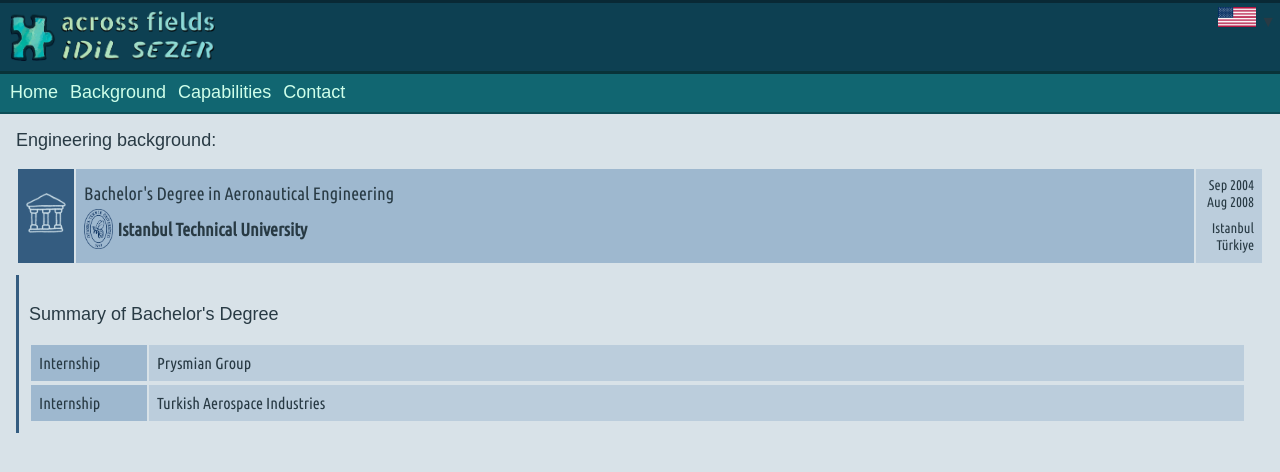
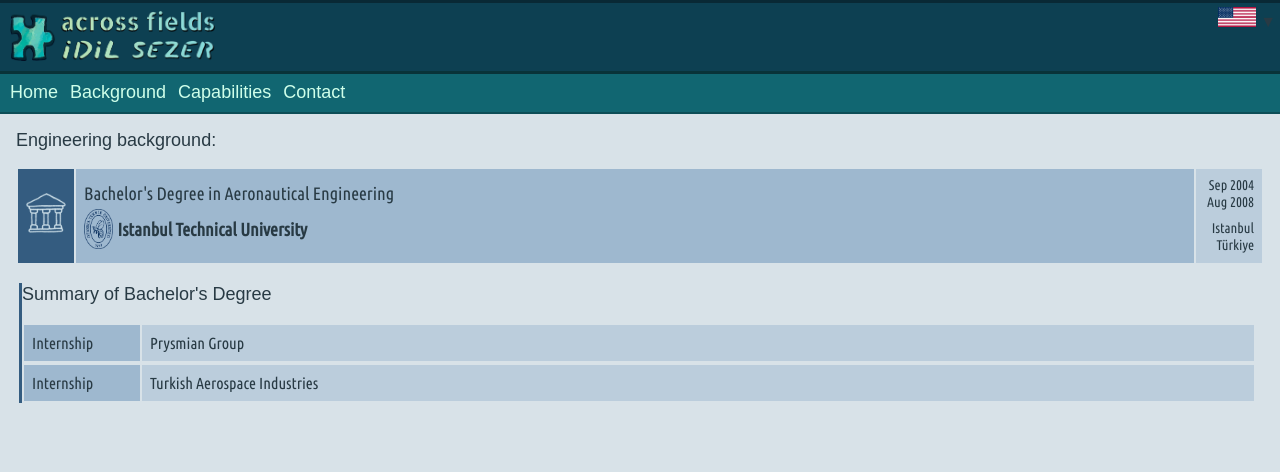
Before and after one commit to acrossfields/idilsezer, a Jekyll site: the page built from en/background.md, in a window 1280 px wide. Shown: the top 472 px of the page. Built offline with Jekyll 4.4.1, drawn with Linux system fonts in a browser that asks for light colours; some web fonts are replaced.

Commit message:
Update style.scss

```diff
--- a/assets/css/style.scss
+++ b/assets/css/style.scss
@@ -166,8 +166,8 @@ table {
 
 .bg-indented {
   border-left: 3px solid #345c80;
-  margin: 0 0 0 8px;
-  padding: 10px;
+  margin: 0 0 0 11px;
+  padding: 0;
 }
 
 .bg-indented table {
```
